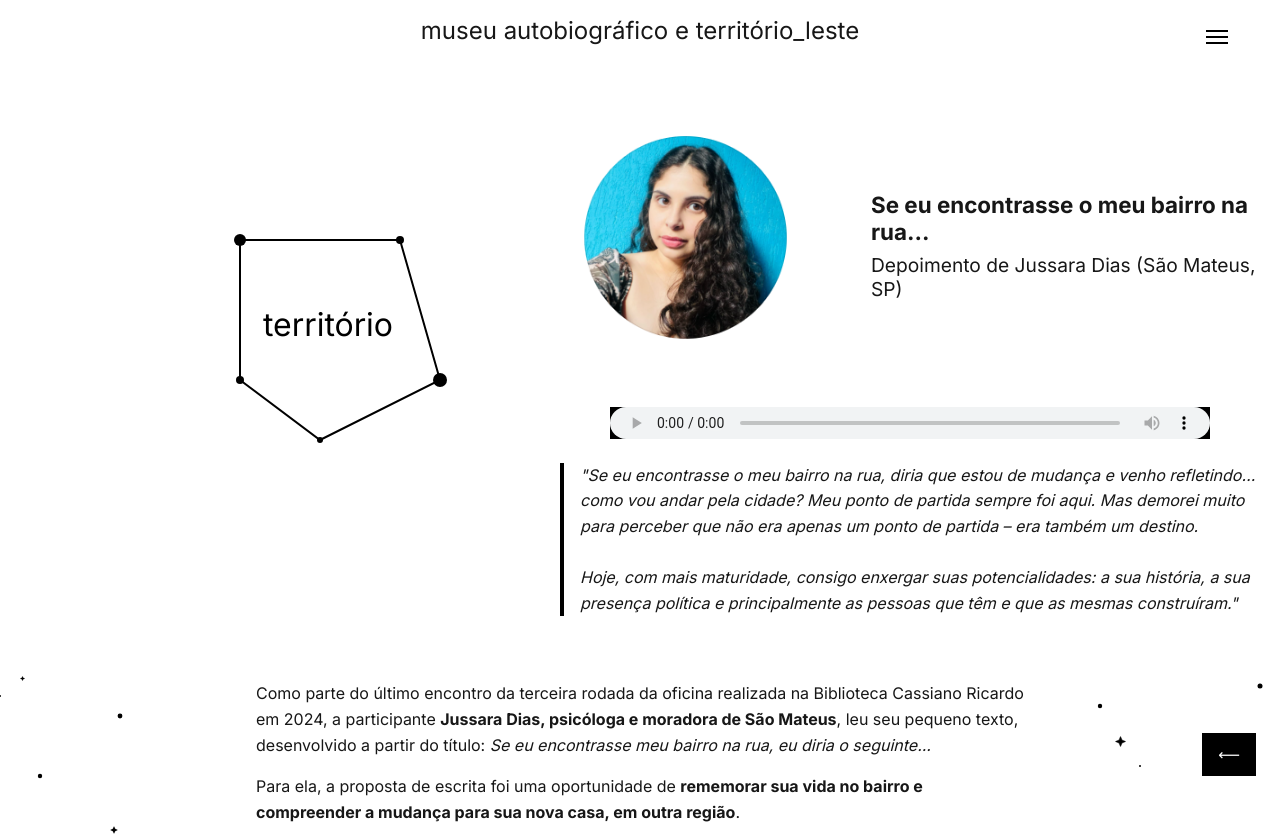
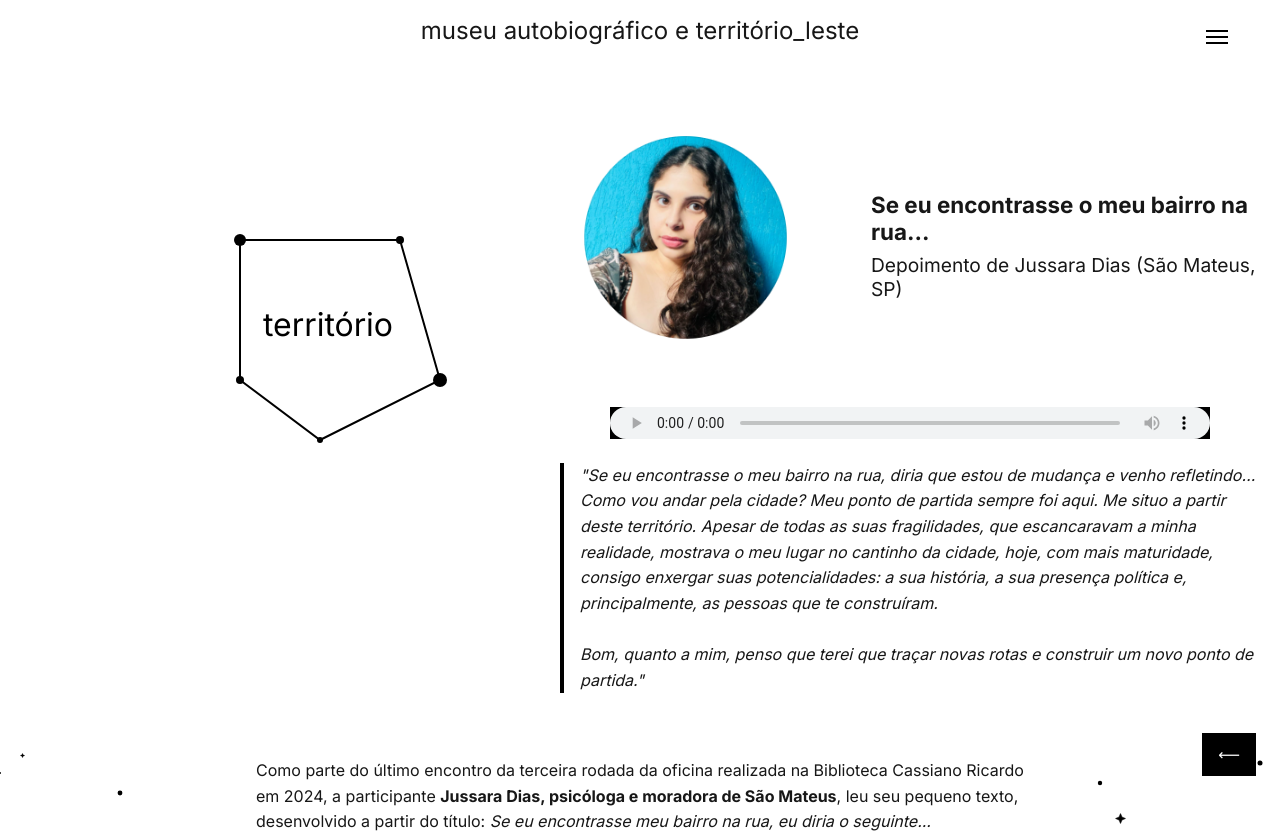
Before and after one commit to caiocastelhano/museu-autobiografico, a Next.js app: page /territorio in a window 1280 px wide. Shown: the top 836 px of the page. Built offline with nearby package versions, Linux system fonts and the light colour scheme.

Commit message:
Altera texto do áudio na página Território

```diff
--- a/src/app/territorio/page.js
+++ b/src/app/territorio/page.js
@@ -116,11 +116,11 @@ export default function TerritorioPage() {
 
                 <blockquote>
                   <p>
-                    &quot;<i>Se eu encontrasse o meu bairro na rua, diria que estou de mudança e venho refletindo… como vou andar pela cidade? Meu ponto de partida sempre foi aqui. Mas demorei muito para perceber que não era apenas um ponto de partida – era também um destino.</i>
+                    &quot;<i>Se eu encontrasse o meu bairro na rua, diria que estou de mudança e venho refletindo… Como vou andar pela cidade? Meu ponto de partida sempre foi aqui. Me situo a partir deste território. Apesar de todas as suas fragilidades, que escancaravam a minha realidade, mostrava o meu lugar no cantinho da cidade, hoje, com mais maturidade, consigo enxergar suas potencialidades: a sua história, a sua presença política e, principalmente, as pessoas que te construíram.</i>
                   </p>
                   <br />
                   <p>
-                    <i>Hoje, com mais maturidade, consigo enxergar suas potencialidades: a sua história, a sua presença política e principalmente as pessoas que têm e que as mesmas construíram.</i>&quot;
+                    <i>Bom, quanto a mim, penso que terei que traçar novas rotas e construir um novo ponto de partida.</i>&quot;
                   </p>
                 </blockquote>
               </div>
```
